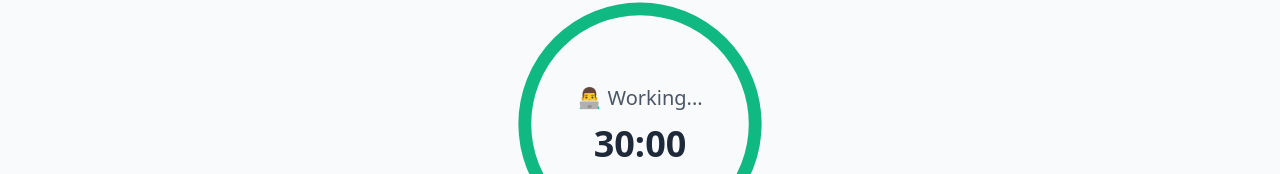
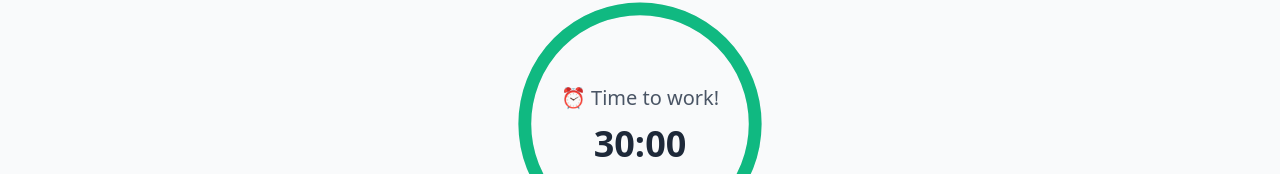
Before and after one commit to tanmayGypt/Pomodoro-project, a React (Vite) app: page /#/pomodoro in a window 1280 px wide. Shown: the part 300-474 px from the top of the page. Built offline with nearby package versions, Linux system fonts and the light colour scheme.

Commit message:
Update Pomodoro.jsx

```diff
--- a/src/Core/Pomodoro/Pomodoro.jsx
+++ b/src/Core/Pomodoro/Pomodoro.jsx
@@ -10,13 +10,10 @@ const Pomodoro = () => {
     const [isActive, setIsActive] = useState(false);
     const [isWorking, setIsWorking] = useState(true);
     const timerRef = useRef(null);
-    const audioRef = useRef(null); // ✅ Fixed: declare audio ref
+    const audioRef = useRef(null);
     const circumference = 2 * Math.PI * 90;
 
-    const workAnimations = ["👨‍💻 Working...", "📚 Studying...", "✍️ Writing...", "🔍 Researching..."];
-    const breakAnimations = ["🧘 Meditating", "☕ Coffee break", "🌿 Stretching", "🎵 Listening music"];
-    const [currentAnimation, setCurrentAnimation] = useState(workAnimations[0]);
-
+    const [currentAnimation, setCurrentAnimation] = useState("👨‍💻 Working...");
     const [showFeedback, setShowFeedback] = useState(false);
     const [rating, setRating] = useState('');
     const [review, setReview] = useState('');
@@ -67,14 +64,18 @@ const Pomodoro = () => {
 
     useEffect(() => {
         let blinkInterval;
+        const totalMinutes = minutes;
 
-        if (minutes === 25 || minutes === 4) {
-            const blinkMessage = minutes === 25 ? "⏰ Time to break!" : "⏰ Time to work!";
+        if(totalMinutes==5){
             blinkInterval = setInterval(() => {
                 setCurrentAnimation(prev => (prev === '' ? blinkMessage : ''));
-            }, 300);
+            }, 900);
         }
-
+        if (totalMinutes >= 5 && totalMinutes <= 30) {
+            setCurrentAnimation("⏰ Time to work!");
+        } else {
+            setCurrentAnimation("☕ Time to break!");
+        }
         return () => clearInterval(blinkInterval);
     }, [minutes]);
 
@@ -83,10 +84,11 @@ const Pomodoro = () => {
         setMinutes(30);
         setSeconds(0);
         setIsWorking(true);
-        setCurrentAnimation(workAnimations[0]);
+        setCurrentAnimation("⏰ Time to work!");
         setShowFeedback(false);
         setRating('');
         setReview('');
+        stopAlarm();
     };
 
     const toggleTimer = () => {
@@ -152,11 +154,9 @@ const Pomodoro = () => {
                 <h1 className="text-3xl font-bold text-red-600 mb-4">⏰ Time's Up!</h1>
             )}
 
-            {/* ✅ Added audio element */}
             <audio ref={audioRef} src={alarmSound} />
 
             <div className="relative w-64 h-64 mb-8">
-                {/* Timer Circle */}
                 <svg className="w-full h-full" viewBox="0 0 200 200">
                     <circle cx="100" cy="100" r="90" fill="none" stroke="#E5E7EB" strokeWidth="10" />
                 </svg>
```
